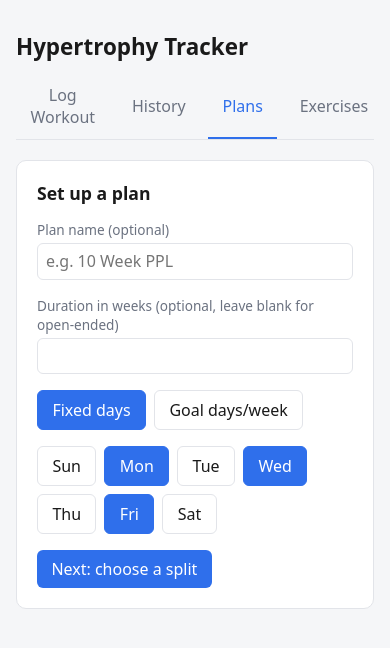
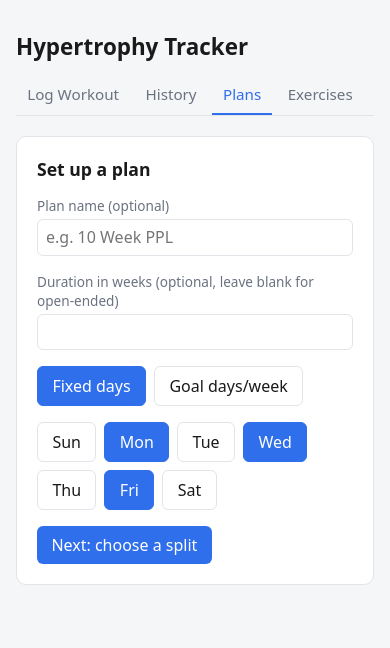
Before and after one commit to Obringerad/hypertrophy-tracker, a React (Vite) app: page / in a window 390 px wide. Shown: the top 648 px of the page. Built offline with nearby package versions, Linux system fonts and the light colour scheme.

Commit message:
Fix tab bar wrapping to two lines on narrow/mobile screens

```diff
--- a/src/App.css
+++ b/src/App.css
@@ -11,17 +11,20 @@
 
 .tabs {
   display: flex;
-  gap: 0.5rem;
+  gap: 0.25rem;
   border-bottom: 1px solid var(--border);
   margin-bottom: 1.25rem;
+  overflow-x: auto;
 }
 
 .tabs button {
   background: none;
   border: none;
-  padding: 0.6rem 0.9rem;
+  padding: 0.6rem 0.7rem;
   color: var(--muted);
   border-bottom: 2px solid transparent;
+  white-space: nowrap;
+  font-size: 0.95rem;
 }
 
 .tabs button.active {
```
